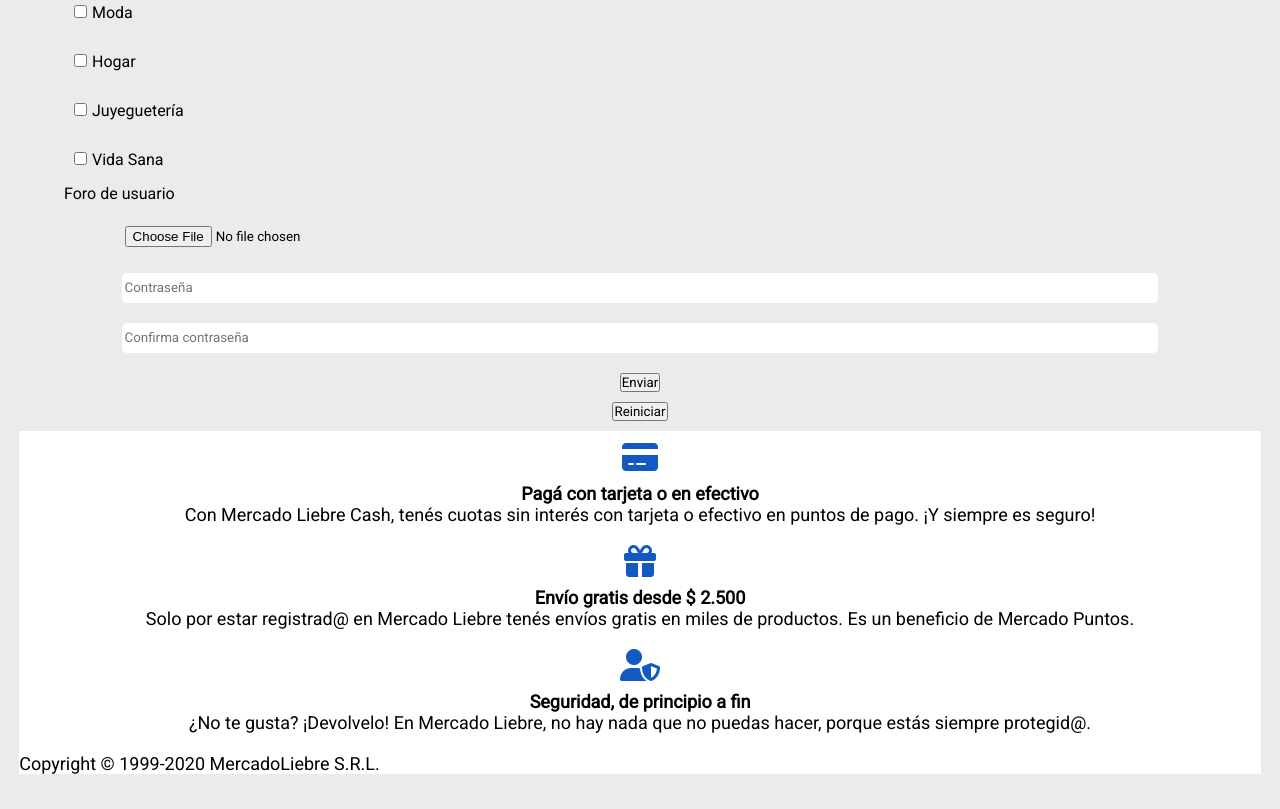
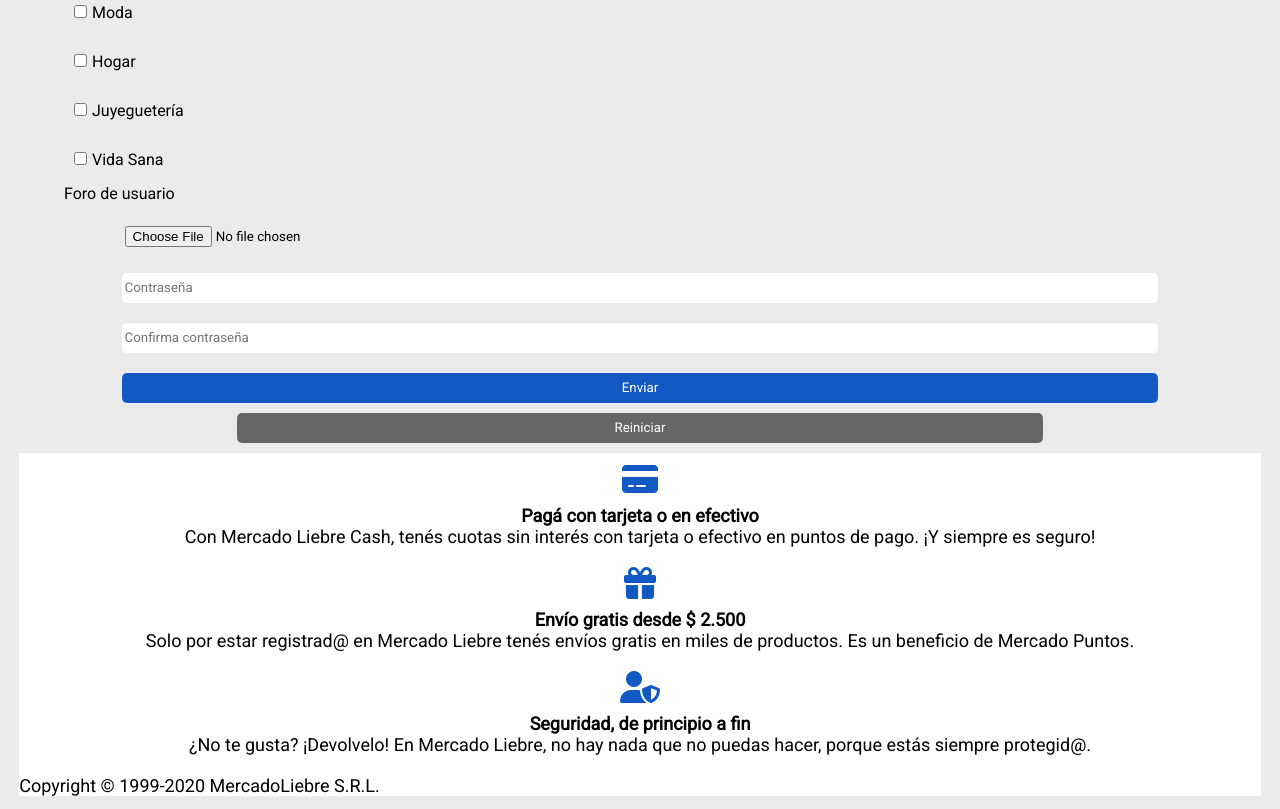
Before and after one commit to NachoMoscatelli/MercadoLiebre-IgnacioMoscatelli, a website: page views/register.html in a window 1280 px wide. Shown: the part 603-1412 px from the top of the page. Before the commit the page ends 1390 px from the top, so only its background shows below. Drawn offline with Linux system fonts and the light colour scheme.

Commit message:
Cambio estetica botones de Registro y Signin

```diff
--- a/public/css/forms.css
+++ b/public/css/forms.css
@@ -43,3 +43,20 @@
     display: block;
     margin: 10px auto;
 }
+
+.summit, .reset{
+    border: none;
+    height: 30px;
+    border-radius: 5px;
+    color: white;
+}
+
+.summit{
+    width: 90%;
+    background-color: #1259c3;
+}
+
+.reset{
+    width: 70%;
+    background-color: #666;
+}
--- a/public/css/styles.css
+++ b/public/css/styles.css
@@ -104,7 +104,7 @@
 
 nav li a{
     text-decoration: none;
-    font-size: 10px;
+    font-size: 11px;
     color: initial;
 }
 
@@ -138,6 +138,7 @@
 
 
 /* --------------------------------MAIN-------------------------------- */
+
 main {
     width: 90vw;
     margin: auto;
@@ -152,11 +153,13 @@
 
 main section{
     display: flex;
-    /* flex-direction: row-reverse; */
+    justify-content: space-between;
     flex-wrap: wrap;
+
 }
 
 /* --------------------------------ARTICULOS-------------------------------- */
+
 main article {
     margin-bottom: 10px;
     margin-top: 10px;
@@ -297,7 +300,8 @@
     }
 
     main article {
-        max-width: 152px;
+        border-radius: 5px;
+        max-width: 45%;
         margin-right: 10px;
         box-shadow: 0px 0px 10px rgb(100, 100, 100);
     }
@@ -325,6 +329,6 @@
     }
 
     main article {
-        max-width: 162px;
+        max-width: 23%;
     }
 }
--- a/views/register.html
+++ b/views/register.html
@@ -81,8 +81,8 @@
             <input type="password" name="password" id="" placeholder="Contraseña">
             <input type="password" name="confirmPasword" id="" placeholder="Confirma contraseña">
 
-            <button type="submit">Enviar</button>
-            <button type="reset">Reiniciar</button>
+            <button class="summit" type="submit">Enviar</button>
+            <button class="reset" type="reset">Reiniciar</button>
         </form>
     </main>
 
```
Also changed, not shown: views/login.html (+1 -1 lines).
